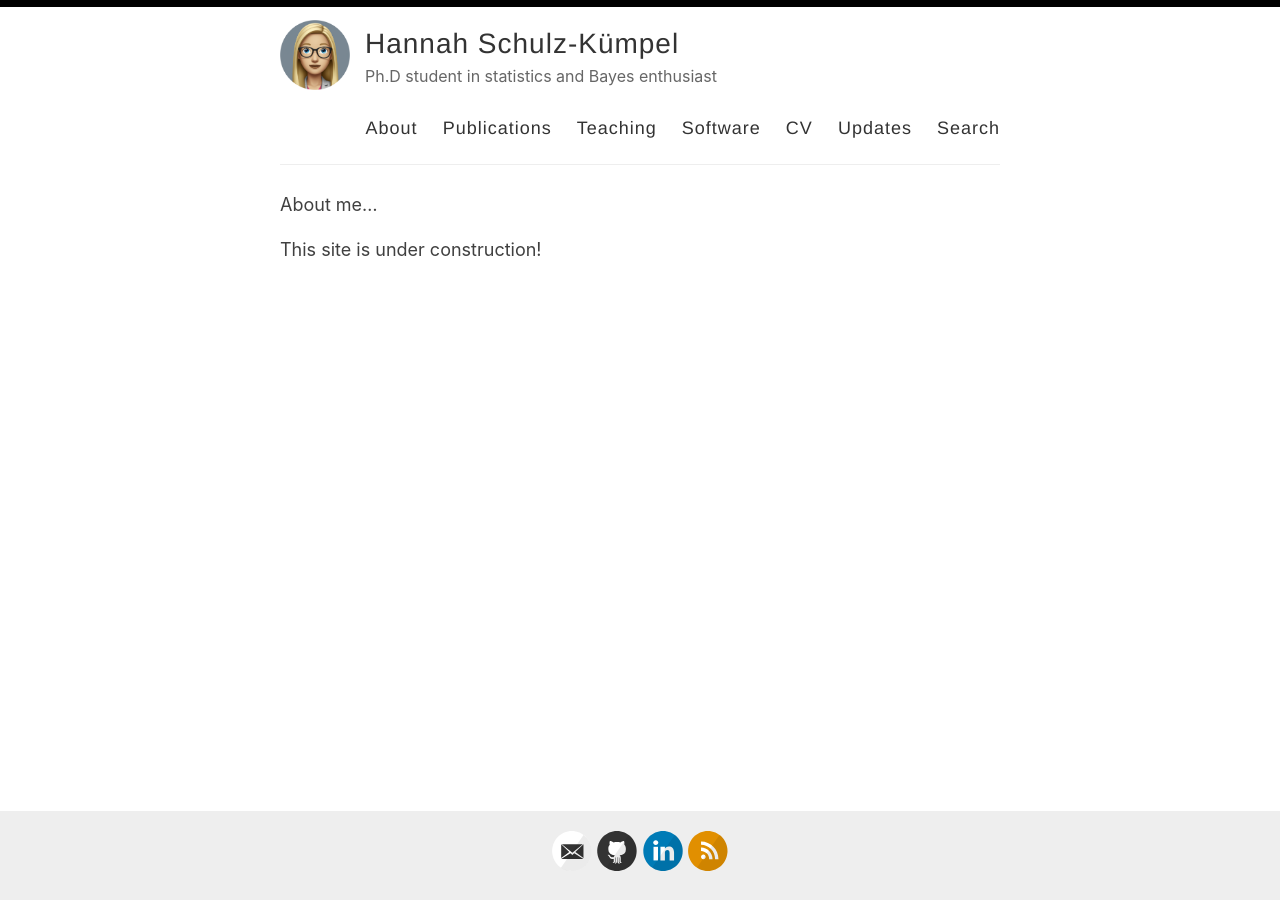
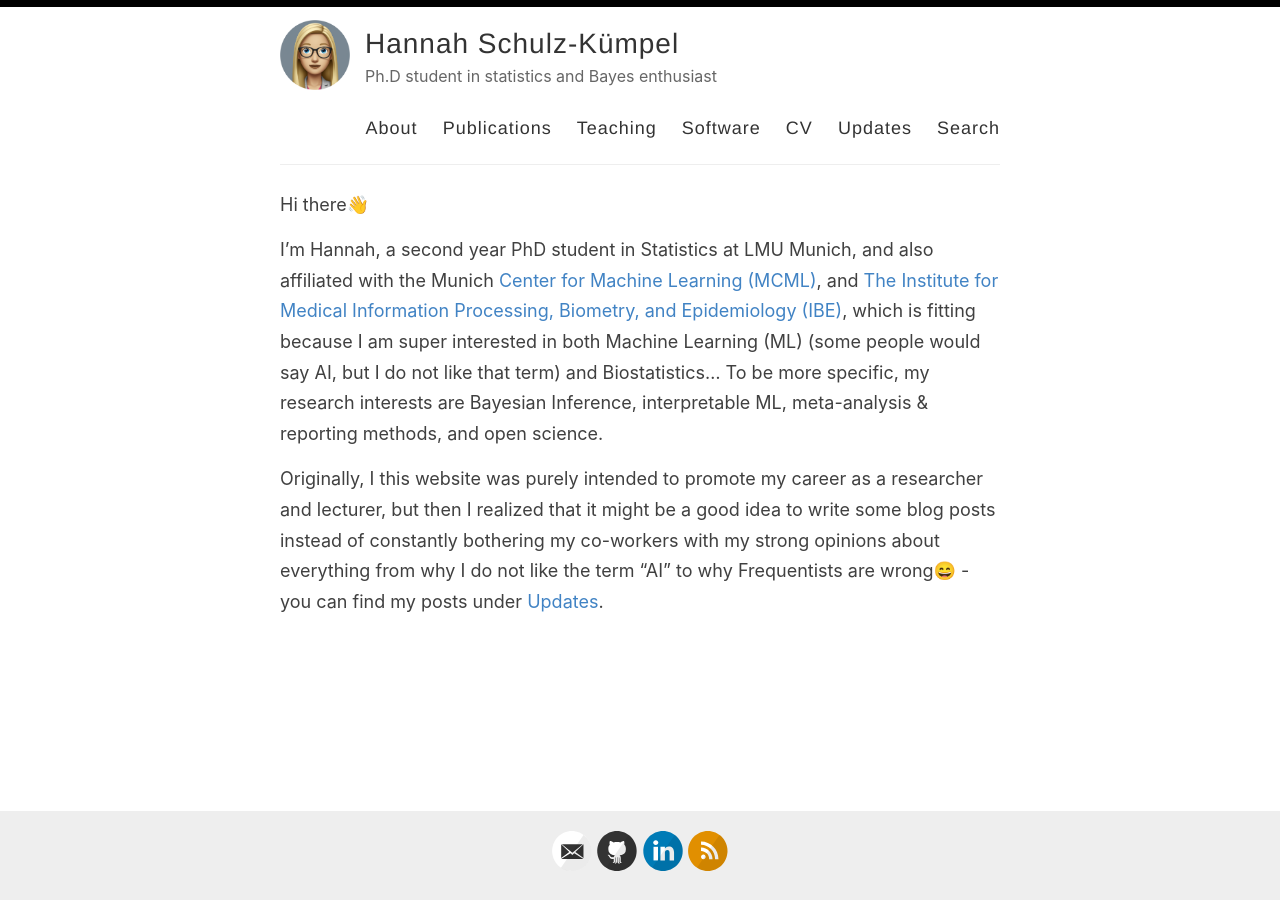
Before and after one commit to 11annah/11annah.github.io, a Jekyll site: the page built from index.md, in a window 1280 px wide. Built offline with Jekyll 4.4.1, drawn with Linux system fonts in a browser that asks for light colours.

Commit message:
Update index.md

```diff
--- a/index.md
+++ b/index.md
@@ -3,6 +3,9 @@ layout: default
 ---
 
 
-About me...
+Hi there👋
 
-This site is under construction!
+I'm Hannah, a second year PhD student in Statistics at LMU Munich, and also affiliated with the Munich <a href="https://mcml.ai">Center for Machine Learning (MCML)</a>, and <a href="https://www.ibe.med.uni-muenchen.de/lehrstuehle/ls-mansmann/mitarbeiter/kuempel_hannah/index.html">The Institute for Medical Information Processing, Biometry, and Epidemiology (IBE)</a>, which is fitting because I am super interested in both Machine Learning (ML) (some people would say AI, but I do not like that term) and Biostatistics...
+To be more specific, my research interests are Bayesian Inference, interpretable ML, meta-analysis & reporting methods, and open science.
+
+Originally, I this website was purely intended to promote my career as a researcher and lecturer, but then I realized that it might be a good idea to write some blog posts instead of constantly bothering my co-workers with my strong opinions about everything from why I do not like the term "AI" to why Frequentists are wrong😄 - you can find my posts under [Updates]({{ site.baseurl }}/bog/index.html).
```
